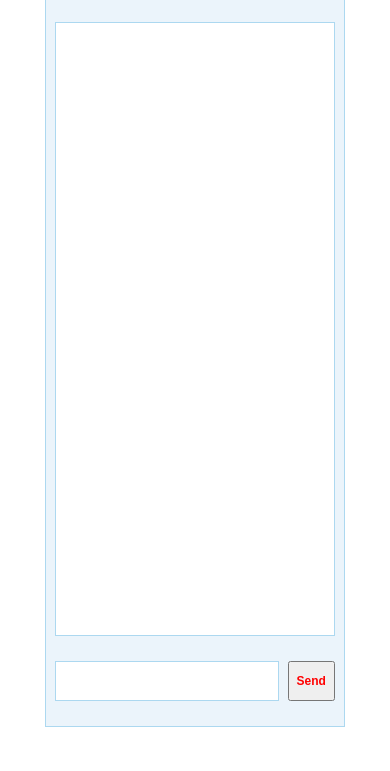
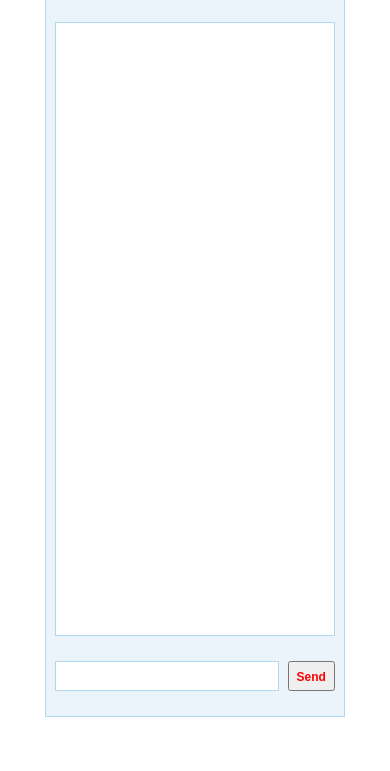
Before and after one commit to AliMahmoud7/Jarvis, a Flask app: page /text in a window 390 px wide. Shown: the part 73-844 px from the top of the page. Run offline with Flask 2, Linux system fonts and the light colour scheme; some libraries are stand-ins or nearby versions.

Commit message:
Solve mobile bug

```diff
--- a/app/static/css/main.css
+++ b/app/static/css/main.css
@@ -87,6 +87,7 @@ input { font:12px arial; }
     border: 1px solid #ACD8F0;
     overflow: auto;
     margin-top: 22px;
+    min-height: 300px;
 }
 
 #usermsg {
@@ -108,6 +109,14 @@ input { font:12px arial; }
 
     #chatbox {
         max-width: 345px;
+    }
+
+    #usermsg {
+        height: 30px;
+    }
+
+    input[type="submit"] {
+        height: 30px;
     }
 }
 
--- a/app/static/js/chat.js
+++ b/app/static/js/chat.js
@@ -1,16 +1,17 @@
-let chatBox = $('#chatbox');
-let userInput = $('#usermsg');
-let userMsg = $('<div></div>').addClass('chat-msg right-msg').attr('dir', 'auto');
-let serverMsg = $('<div></div>').addClass('chat-msg left-msg').attr('dir', 'auto');
-let chatWaiting = $('<div><span></span><span></span><span></span></div>').addClass('chat-waiting');
-const focusedElem = $('<a href="#" style="display: block; clear: both; padding-top: 15px; cursor: default;"></a>').attr('id', 'focused_elem');
+$(function () {
+    var chatBox = $('#chatbox');
+    var userInput = $('#usermsg');
+    var userMsg = $('<div></div>').addClass('chat-msg right-msg').attr('dir', 'auto');
+    var serverMsg = $('<div></div>').addClass('chat-msg left-msg').attr('dir', 'auto');
+    var chatWaiting = $('<div><span></span><span></span><span></span></div>').addClass('chat-waiting');
+    var focusedElem = $('<a href="#" style="display: block; clear: both; padding-top: 15px; cursor: default;"></a>').attr('id', 'focused_elem');
 
     $('#text_form').submit(function (e) {
         e.preventDefault();  // stop submit the form
 
-    const InputValue = userInput.val();
-    const newUserMsg = userMsg.clone();
-    const newServerMsg = serverMsg.clone();
+        var InputValue = userInput.val();
+        var newUserMsg = userMsg.clone();
+        var newServerMsg = serverMsg.clone();
 
         chatBox.append(newUserMsg.text(InputValue));
         // newUserMsg.scrollTop(newUserMsg[0].scrollHeight);
@@ -45,3 +46,4 @@ $('#text_form').submit(function (e) {
         userInput.focus();
 
     });
+});
```
Also changed, not shown: app/templates/chat.html (+1 -8 lines). Lines whose indentation alone changed are shown as unchanged.
